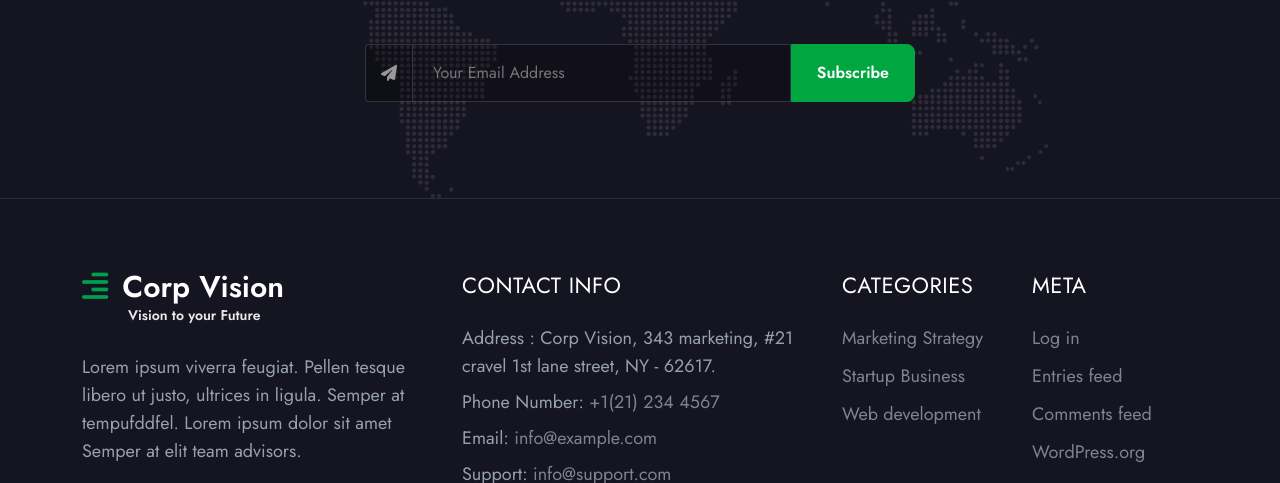
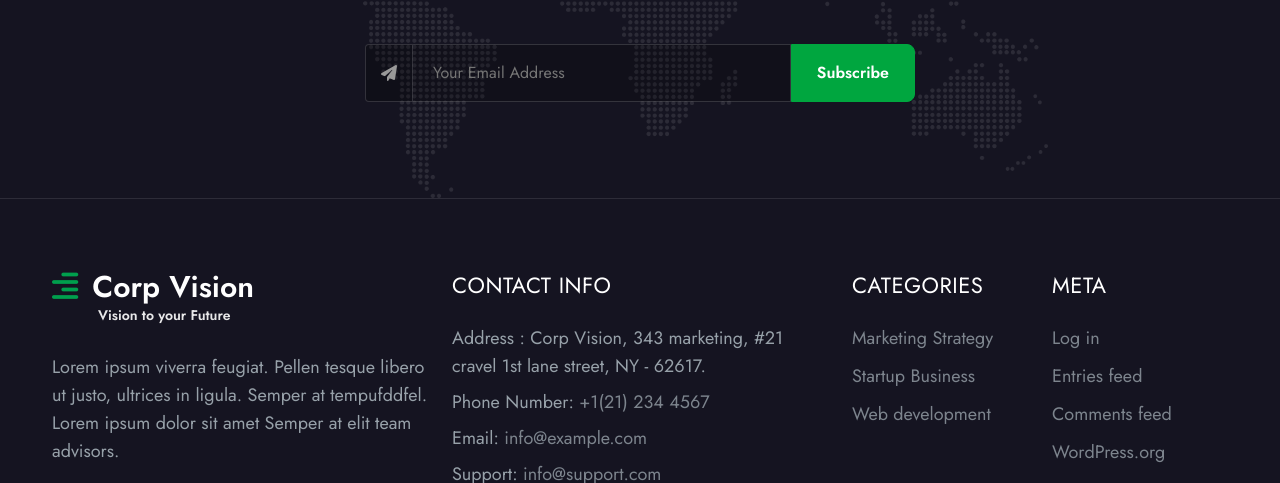
Before and after one commit to vqh029/BCDN06_CAPSTONE01_NHOM04, a plain HTML site: page index.html in a window 1280 px wide. Shown: the part 680-1163 px from the top of the page. Drawn offline with nearby package versions, Linux system fonts and the light colour scheme.

Commit message:
fix footer width

```diff
--- a/css/styles.css
+++ b/css/styles.css
@@ -324,3 +324,9 @@ h6 {
   border-radius: 35px;
   transition: 0.3s ease-out;
 }
+
+@media screen and (min-width: 1280px){
+  .footer-section .container{
+    max-width: 1200px;
+  }
+}
```
